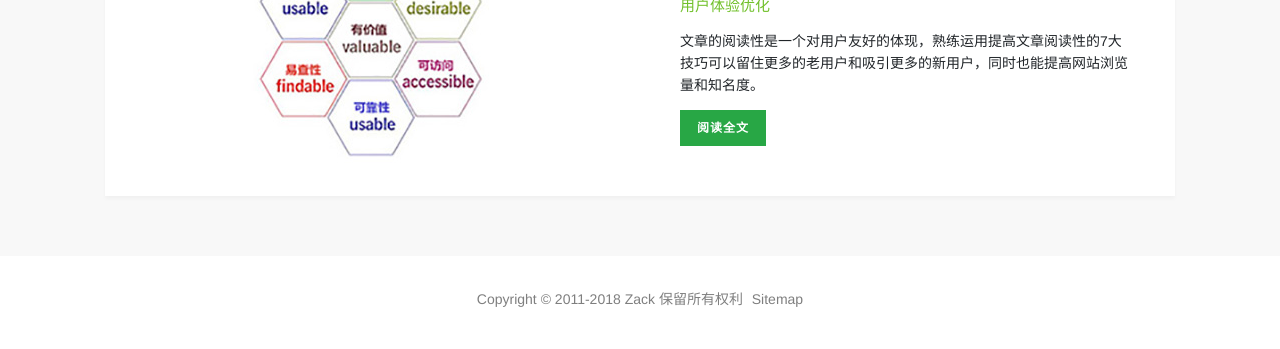
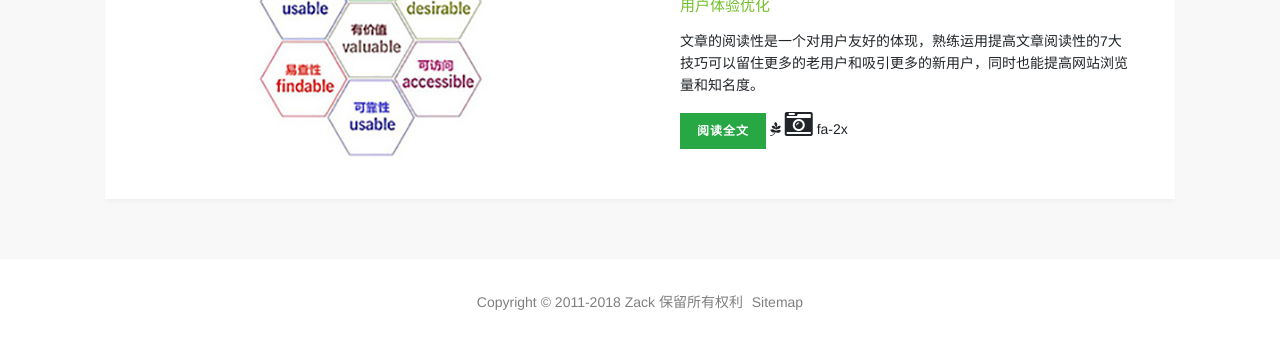
Before and after one commit to ouhuangBige/ouhuangBige.github.io, a Jekyll site: the page built from index.html, in a window 1280 px wide. Shown: the part 356-705 px from the top of the page. Built offline with Jekyll 4.4.1, drawn with Linux system fonts in a browser that asks for light colours.

Commit message:
Update index.html

```diff
--- a/index.html
+++ b/index.html
@@ -14,6 +14,8 @@
             <span class="post-tag">{{ post.keywords }}</span>
             <p class="post-description">{{ post.description }}</p>
             <a class="btn btn-lg btn-success" href="{{ site.url }}{{ post.url }}">阅读全文</a>
+            <i class="fa fa-pagelines" aria-hidden="true"></i>
+            <i class="fa fa-camera-retro fa-2x"></i> fa-2x
           </div>
         </div>
       </div>
```
